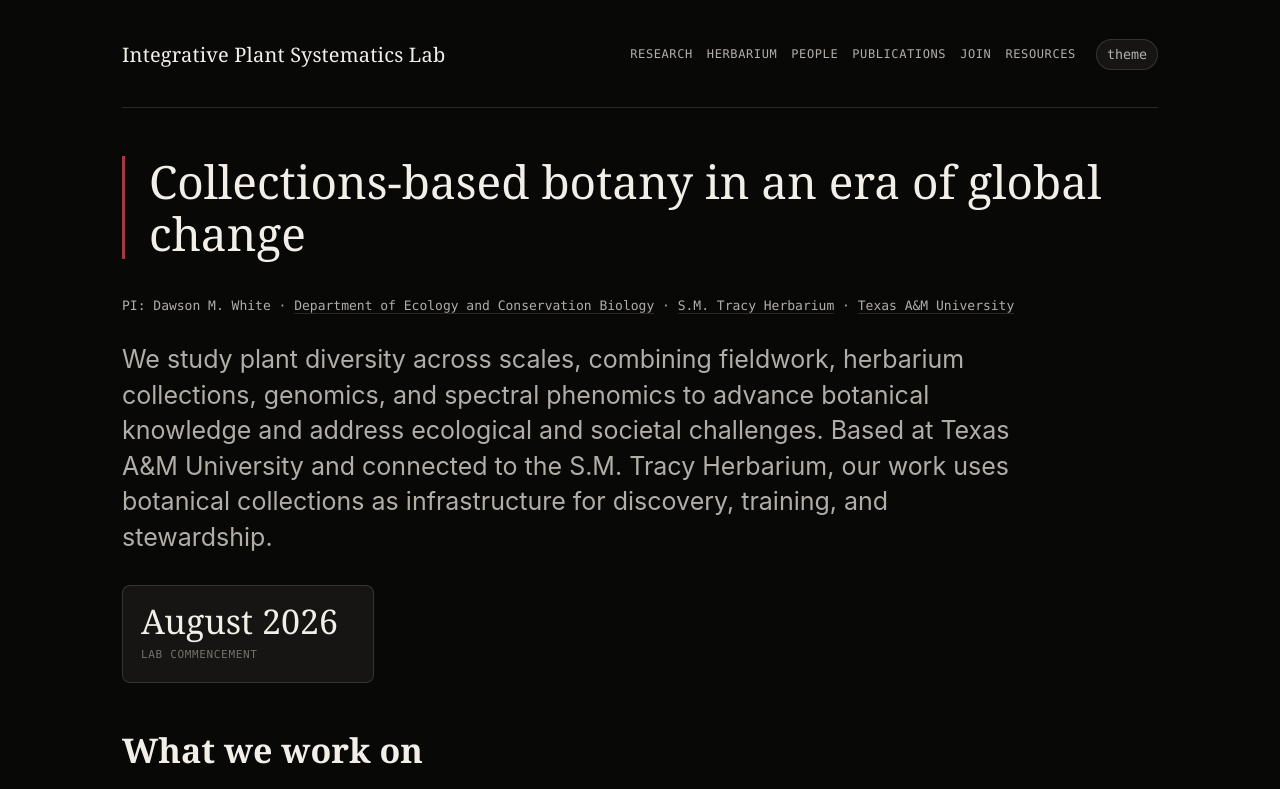
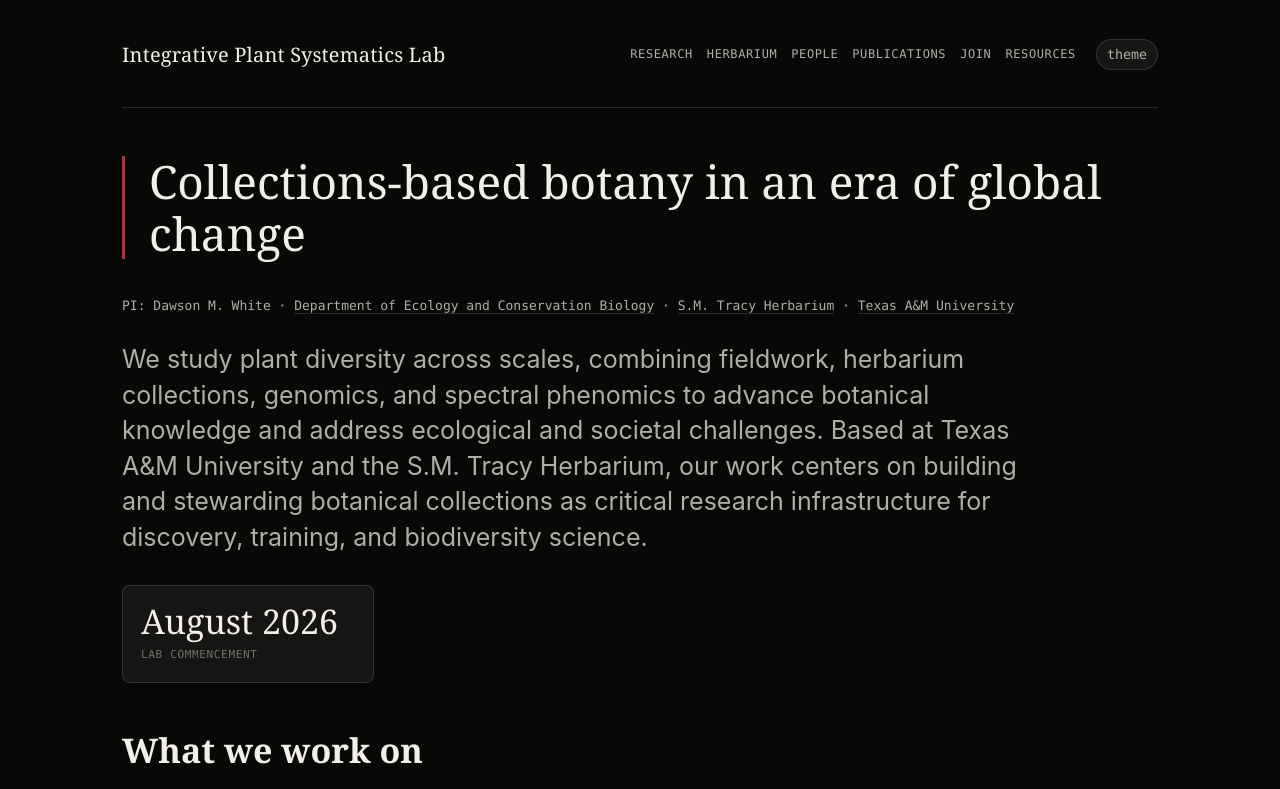
Before and after one commit to Erythroxylum/whiteplantsystematics.org, a Jekyll site: the page built from index.html, in a window 1280 px wide, cut to the strip 0-789 px from the top of the page. Built offline with Jekyll 4.4.1, drawn with Linux system fonts in a browser that asks for light colours.

Commit message:
coca image

```diff
--- a/index.html
+++ b/index.html
@@ -33,7 +33,8 @@
 </div>
 
 <p class="lede">
-    We study plant diversity across scales, combining fieldwork, herbarium collections, genomics, and spectral phenomics to advance botanical knowledge and address ecological and societal challenges. Based at Texas A&amp;M University and connected to the S.M. Tracy Herbarium, our work uses botanical collections as infrastructure for discovery, training, and stewardship.
+    We study plant diversity across scales, combining fieldwork, herbarium collections, genomics, and spectral phenomics to advance botanical knowledge and address ecological and societal challenges.
+    Based at Texas A&amp;M University and the S.M. Tracy Herbarium, our work centers on building and stewarding botanical collections as critical research infrastructure for discovery, training, and biodiversity science.
 </p>
 
 <div class="stats-row">
```
Also changed, not shown: assets/img/coca-diagram.jpg, 1 other file.
